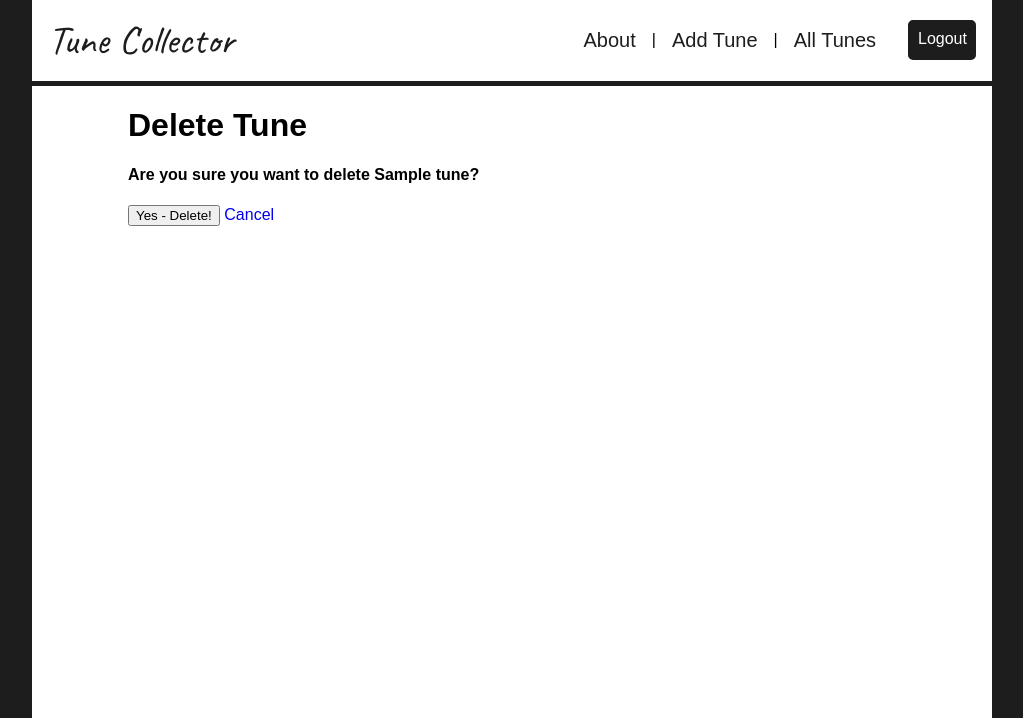
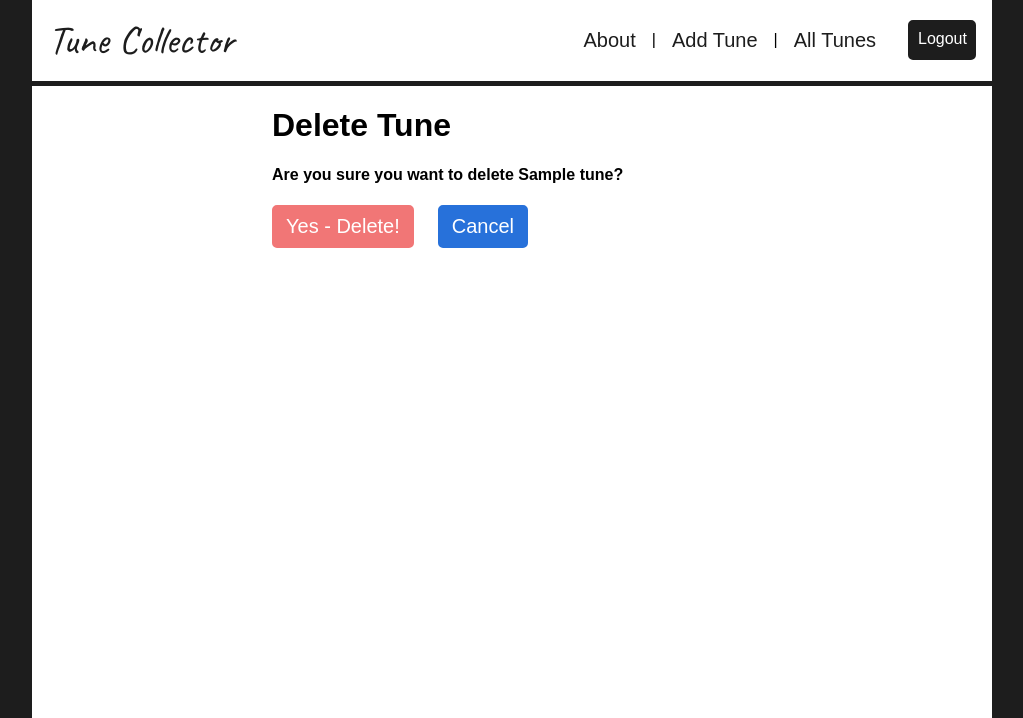
Before and after one commit to bcarpenter7/tune-collector-final, a Django app: page /tunes/1/delete/ in a window 1280 px wide. Shown: the part 41-759 px from the top of the page, without its empty margins (128-1151 px from the left). Run offline with Django 4.2, Linux system fonts and the light colour scheme; a user stored in the database is signed in; tables that the repository leaves empty hold one stand-in row (values such as "Sample post").

Commit message:
styling delete tune

```diff
--- a/tune/static/css/style.css
+++ b/tune/static/css/style.css
@@ -347,7 +347,7 @@
     width: 90%;
     color: var(--background);
     padding: 3vmin;
-    margin: 20vmin auto 0 auto;
+    margin: 10vmin auto 0 auto;
     text-align: center;
     min-height: 50vmin;
     border-radius: 5px;
@@ -740,10 +740,50 @@ padding: 1vmin 2vmin;
 }
 
 #deleteBtn {
-    /* background-color: rgb(219, 6, 6);
-    border: 2px solid rgb(219, 6, 6); */
+    border-radius: 5px;
     padding: 1vmin 1.5vmin;
     color: var(--background);
     border: 2px solid rgb(241, 118, 118);
     background-color: rgb(241, 118, 118);
 }
+
+#deleteBtnTwo {
+    border-radius: 5px;
+    padding: 1vmin 1.5vmin;
+    color: var(--background);
+    border: 2px solid rgb(241, 118, 118);
+    background-color: rgb(241, 118, 118);
+    font-size: 4vmin;
+
+}
+
+#cancelBtn {
+    background-color: var(--accent);
+    border: 2px solid var(--accent);
+    color: var(--background);
+    border-radius: 5px;
+    padding: 1vmin 1.5vmin;
+    font-size: 4vmin;
+}
+
+@media only screen and (min-width: 760px){
+    #deleteBtnTwo {
+        font-size: 2.5vmin;
+    }
+
+    #cancelBtn {
+        font-size: 2.5vmin;
+    }
+}
+
+#deleteForm {
+    margin: 0 auto;
+    width: 60vmin;
+    /* text-align: center; */
+}
+
+#deleteDiv {
+    display: flex;
+    gap: 3vmin;
+    align-items: center;
+}
--- a/tune/templates/tune/tune_confirm_delete.html
+++ b/tune/templates/tune/tune_confirm_delete.html
@@ -2,6 +2,7 @@
 
 
 {% block content %}
+<div id="deleteForm" >
 <h1>Delete Tune</h1>
 
 
@@ -10,7 +11,10 @@
 
 <form action="" method="POST">
 {% csrf_token %}
-<input type="submit" value="Yes - Delete!" class="btn">
-<a href="{% url 'tune:detail' tune.id %}">Cancel</a>
+<div id="deleteDiv">
+    <input id="deleteBtnTwo" type="submit" value="Yes - Delete!" class="btn">
+    <a id="cancelBtn" href="{% url 'tune:detail' tune.id %}">Cancel</a>
+</div>
 </form>
+</div>
 {% endblock %}
```
